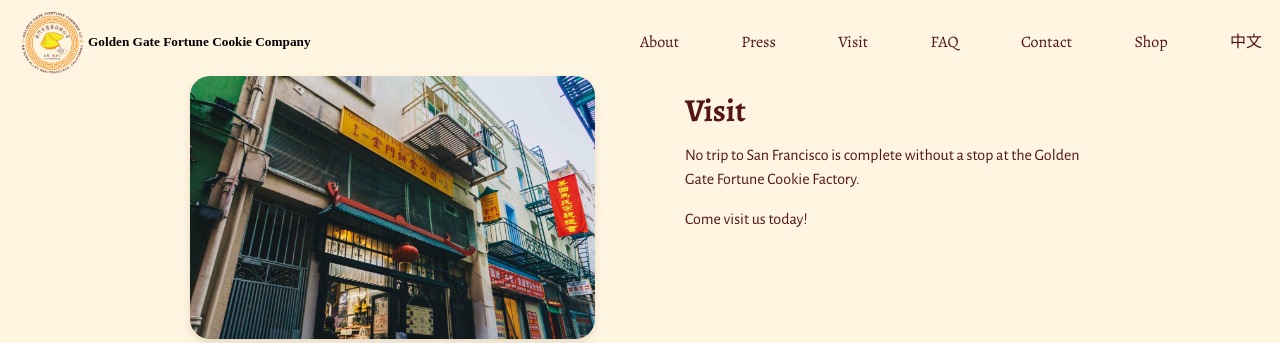
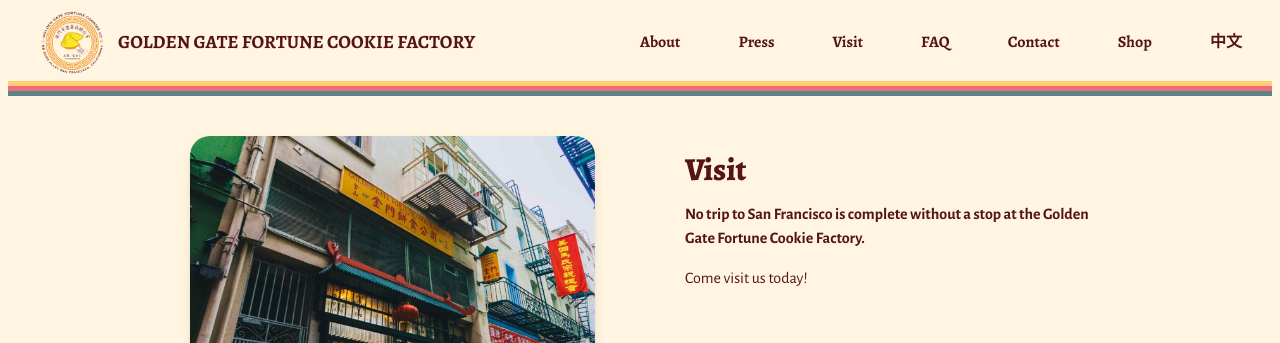
Before and after one commit to theconnieliu/Fortune-Cookie-Redesign, a PHP site: page /home.html in a window 1280 px wide. Shown: the top 343 px of the page. Run offline with PHP 8.4, Linux system fonts and the light colour scheme.

Commit message:
Added top banner stripes and font weights

```diff
--- a/home.html
+++ b/home.html
@@ -12,7 +12,7 @@
     <nav class="navbar navbar-expand-sm navbar-dark bg-dark">
         <div class="container-fluid">
           <img class= "logo" alt= "Golden Gate Fortune Cookie Factory Logo" src= "images/logo.png">
-          <h5>Golden Gate Fortune Cookie Company</h5>
+          <h3>GOLDEN GATE FORTUNE COOKIE FACTORY</h3>
             <div class="collapse navbar-collapse">
 
                     <span class="nav-item">About</span>
@@ -26,6 +26,11 @@
             </div>
         </div>
     </nav>
+    <div class= "stripes">
+      <div class= "yellow-stripe"></div>
+      <div class= "pink-stripe"></div>
+      <div class= "blue-stripe"></div>
+    </div>
 
     <div class= "section" id="intro-section">
       <div>
@@ -33,7 +38,7 @@
       </div>
       <div>
         <h1>Visit</h1>
-        <p>No trip to San Francisco is complete without a stop at the Golden Gate Fortune Cookie Factory.</p>
+        <p class= "slogan">No trip to San Francisco is complete without a stop at the Golden Gate Fortune Cookie Factory.</p>
         <p>Come visit us today!</p>
       </div>
     </div>
@@ -43,6 +48,7 @@
         <h2>Location</h2>
         <p>56 Ross Alley<br>
           San Francisco, CA 94113<br>
+          <br>
           Hours:<br>
           Mon - Fri, 9:00am - 6:30pm<br>
           Sat - Sun, 9:00am - 7:00pm</p>
@@ -55,7 +61,7 @@
     </div>
 
     <div class= "section" id= "directions-section">
-    <h3>Directions</h3>
+    <h2>Directions</h2>
     <h5>For Driving:</h5>
     <div class= "driving-instructions">
       <div class= "card" id= "east-bay">
--- a/index.css
+++ b/index.css
@@ -1,5 +1,6 @@
 .logo {
     max-width: 70px;
+    padding-right: 10px;
 }
 body {
     background-color: #FFF5E0;
@@ -7,13 +8,25 @@ body {
 
 }
 
-h1, h2, h3, footer, .nav-item {
+h1, h2, h3, h4, h5, footer, .nav-item {
     font-family: 'Alegreya', serif;
     color: #541514;
 }
 
+h1 {
+    font-weight: 800;
+}
+
 hr {
     color: #541514;
+}
+
+.navbar {
+    padding-bottom: 5px
+}
+
+.nav-item {
+    font-weight: 700;
 }
 
 .navbar-nav {
@@ -25,24 +38,54 @@ hr {
 .navbar-collapse {
     margin-left: auto;
     width: 50%;
+    padding-left: 20px;
 
     display: flex;
     flex-direction: row;
     justify-content: space-between;
 }
 
-@media(max-width: 650px) {
+@media(max-width: 900px) {
     .navbar-collapse {
         display: none;
     }
 }
 
+.container-fluid {
+    display: flex;
+    flex-direction: row;
+    align-items: center;
+
+    padding-left: 30px;
+    padding-right: 30px;
+}
+
+.yellow-stripe {
+    background-color: #FFD072;
+    width: 100%;
+    height: 5px;
+}
+.pink-stripe {
+    background-color: #F16D7B;
+    width: 100%;
+    height: 5px;
+}
+.blue-stripe {
+    background-color: #598588;
+    width: 100%;
+    height: 5px;
+}
+
+.stripes {
+    padding-bottom: 40px;
+}
 .section {
     max-width: 900px;
     margin-left: auto;
     margin-right: auto;
     padding-left: 60px;
     padding-right: 60px;
+    padding-bottom: 30px;
 
 }
 
@@ -52,14 +95,8 @@ p, li, ul {
 
 }
 
-
-.container-fluid {
-    display: flex;
-    flex-direction: row;
-    align-items: center;
-
-    padding-left: 10px;
-    padding-right: 10px;
+.slogan {
+    font-weight: 700;
 }
 
 .storefront {
```
